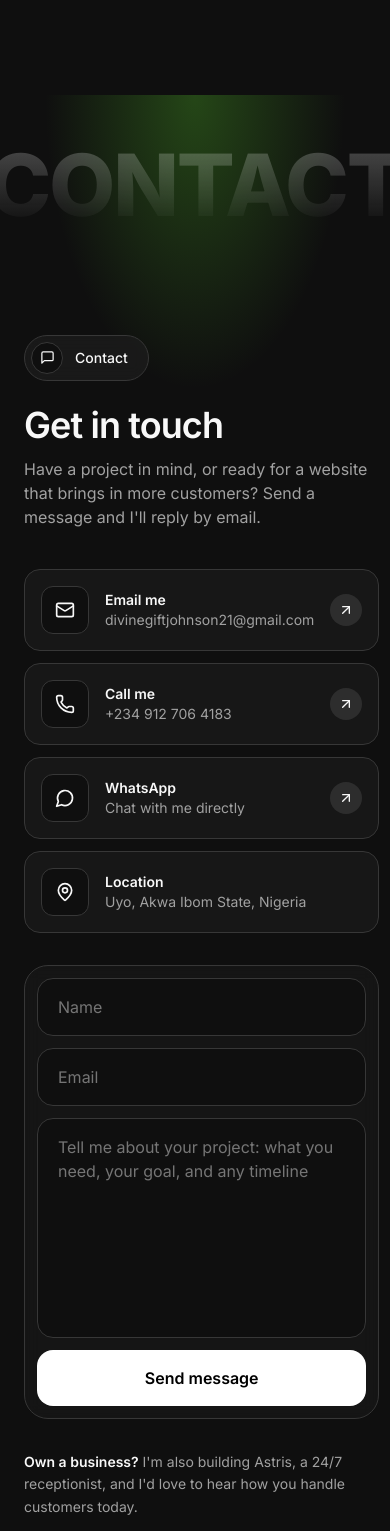
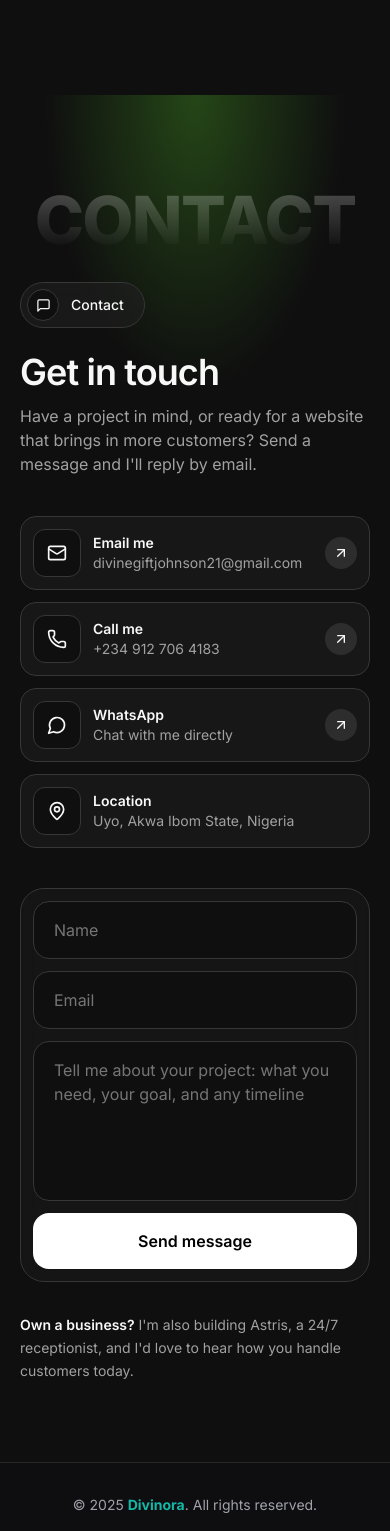
Before and after one commit to Divinejay-001/Current-Portfolio, a React (Vite) app: page / in a window 390 px wide. Shown: the part 9855-11386 px from the top of the page. Built offline with nearby package versions, Linux system fonts and the light colour scheme.

Commit message:
contact section mobile fix

```diff
--- a/src/components/Contact.jsx
+++ b/src/components/Contact.jsx
@@ -63,7 +63,7 @@ function ContactCard({ icon: Icon, title, value, href, external }) {
       </span>
       <span className="min-w-0 flex-1">
         <span className="block text-sm font-semibold text-text">{title}</span>
-        <span className="block break-words text-sm text-muted">{value}</span>
+        <span className="block text-sm text-muted [overflow-wrap:anywhere]">{value}</span>
       </span>
       {href && (
         <span className="flex h-8 w-8 shrink-0 items-center justify-center rounded-full bg-border/70 text-text transition group-hover:bg-primary group-hover:text-bg">
@@ -74,7 +74,7 @@ function ContactCard({ icon: Icon, title, value, href, external }) {
   );
 
   const base =
-    "group flex items-center gap-4 rounded-2xl border border-border bg-surface/50 p-4 backdrop-blur transition";
+    "group flex items-center gap-3 rounded-2xl border border-border bg-surface/50 p-3 backdrop-blur transition sm:gap-4 sm:p-4";
 
   return href ? (
     <a
@@ -119,7 +119,7 @@ const ContactSection = () => {
   return (
     <section
       id="contact"
-      className="relative overflow-hidden bg-bg pb-24 pt-20 text-text"
+      className="relative overflow-hidden bg-bg pb-20 pt-24 text-text sm:pb-24"
     >
       {/* Top glow */}
       <div
@@ -131,20 +131,20 @@ const ContactSection = () => {
         }}
       />
 
-      {/* Giant faded watermark */}
-      <div
-        aria-hidden="true"
-        className="pointer-events-none absolute left-1/2 top-12 -translate-x-1/2 select-none whitespace-nowrap bg-gradient-to-b from-text/25 to-transparent bg-clip-text text-[22vw] font-black uppercase leading-none tracking-tight text-transparent lg:text-[13rem]"
-      >
-        Contact
-      </div>
-
       {/* Circuit decorations */}
       <CircuitLine className="left-0 top-24" />
       <CircuitLine className="right-0 top-24 -scale-x-100" />
 
-      <div className="relative mx-auto max-w-6xl px-6 pt-40 md:pt-52">
-        <div className="grid gap-8 lg:grid-cols-2">
+      <div className="relative mx-auto max-w-6xl px-5 sm:px-6">
+        {/* Giant faded watermark: in normal flow so it can never overlap on small screens */}
+        <div
+          aria-hidden="true"
+          className="pointer-events-none mb-8 select-none whitespace-nowrap bg-gradient-to-b from-text/25 to-transparent bg-clip-text text-center text-[17vw] font-black uppercase leading-[0.9] tracking-tight text-transparent sm:text-[7rem] md:text-[10rem] lg:mb-0 lg:text-[13rem]"
+        >
+          Contact
+        </div>
+
+        <div className="relative z-10 grid gap-10 lg:-mt-16 lg:grid-cols-2 lg:gap-8">
           {/* Left: info */}
           <div>
             <motion.span
@@ -246,7 +246,7 @@ const ContactSection = () => {
                   name="message"
                   placeholder="Tell me about your project: what you need, your goal, and any timeline"
                   required
-                  className={`${fieldClass} min-h-[220px] flex-1 resize-none`}
+                  className={`${fieldClass} min-h-[160px] flex-1 resize-none sm:min-h-[220px]`}
                 />
               </div>
 
```
